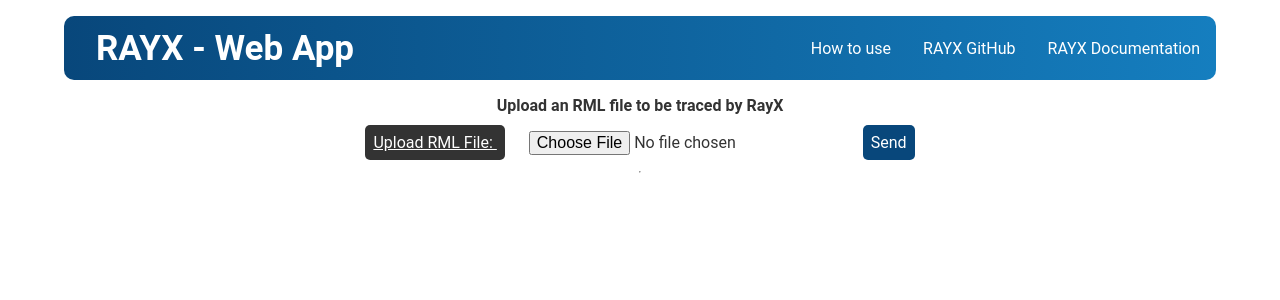
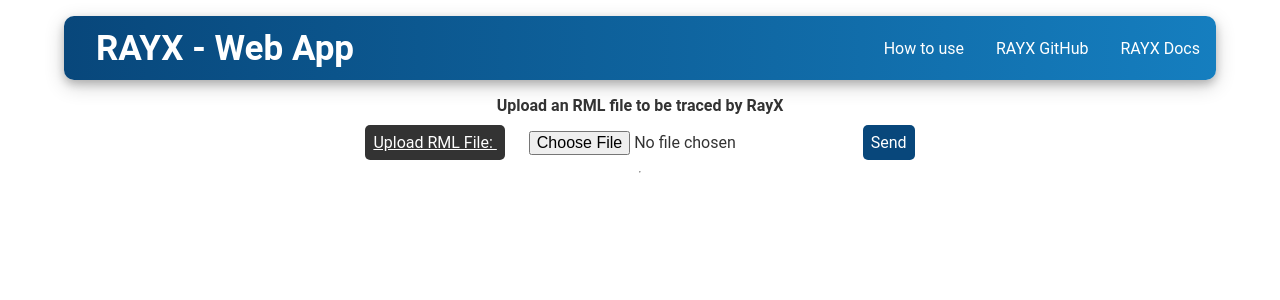
Before and after one commit to win-vid/rayx-webapp, a Flask app: page / in a window 1280 px wide. Shown: the top 300 px of the page. Run offline with Flask 3, Linux system fonts and the light colour scheme.

Commit message:
added shadow to navbar

```diff
--- a/static/style.css
+++ b/static/style.css
@@ -40,6 +40,7 @@
     border-radius: 10px;
     width: 100%;
     height: 4rem;
+    box-shadow: 0 4px 8px 0 rgba(0, 0, 0, 0.2), 0 6px 20px 0 rgba(0, 0, 0, 0.19);
 }
 
 .NavBar {
--- a/templates/base.html
+++ b/templates/base.html
@@ -15,7 +15,7 @@
         <div class = "NavBar">
             <a href="https://github.com/win-vid/rayx-webapp" target="_blank">How to use</a>
             <a href="https://github.com/hz-b/rayx" target="blank">RAYX GitHub</a>
-            <a href="https://hz-b.github.io/rayx/latest/" target="_blank">RAYX Documentation</a>
+            <a href="https://hz-b.github.io/rayx/latest/" target="_blank">RAYX Docs</a>
         </div>
     </header>
     <div class = "ExceptionContainer">
```
